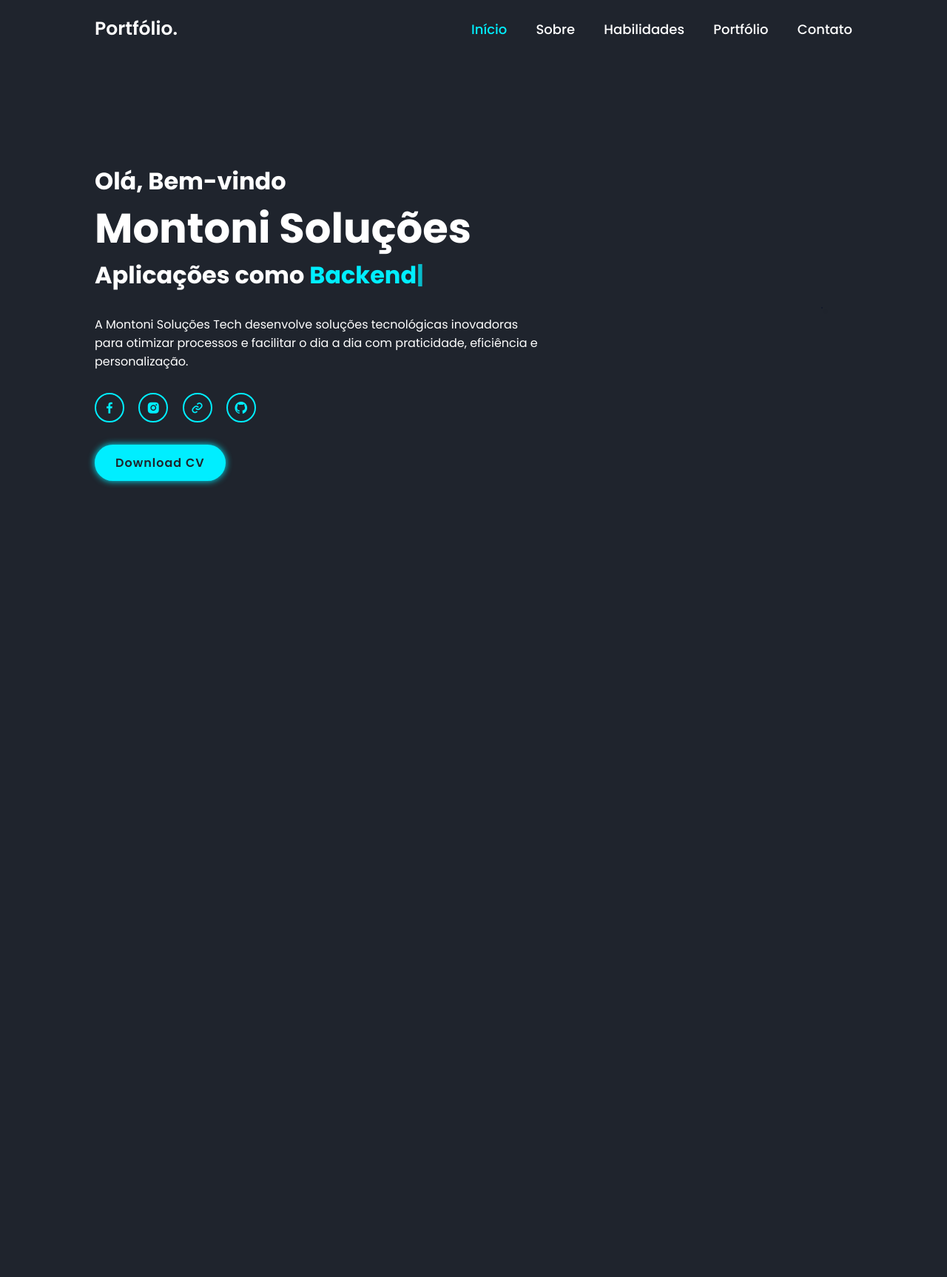
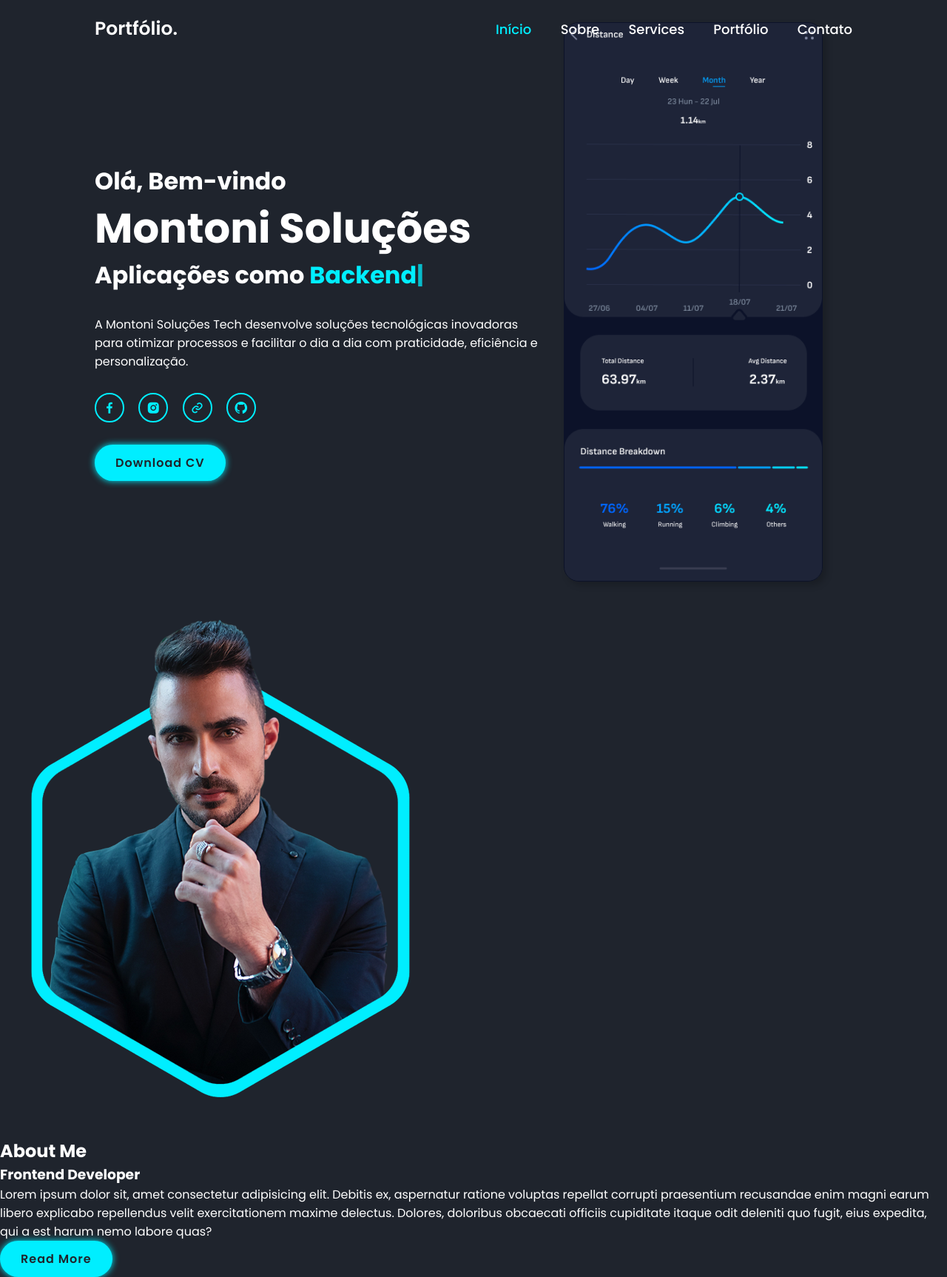
Before and after one commit to jonathanmontoni/portfolio, a plain HTML site: page business-portfolio/index.html in a window 1280 px wide. Shown: the whole page at 74% size. Before the commit the page ends 800 px from the top, so only its background shows below. Drawn offline with nearby package versions, Linux system fonts and the light colour scheme.

Commit message:
initial commit

```diff
--- a/business-portfolio/index.html
+++ b/business-portfolio/index.html
@@ -4,20 +4,30 @@
     <meta charset="UTF-8">
     <meta name="viewport" content="width=device-width, initial-scale=1.0">
     <title>Portfólio Empresarial</title>
+
+    <!-- box icons -->
     <link href='https://unpkg.com/boxicons@2.1.4/css/boxicons.min.css' rel='stylesheet'>
+
+    <!-- custon css -->
     <link rel="stylesheet" href="css/style.css">
 </head>
+
 <body>
+
+    <!-- home section design -->
     <header class="header">
         <a href="#" class="logo">Portfólio.</a>
+
         <nav class="navbar">
-            <a href="#" style="--i:1;" class="active">Início</a>
-            <a href="#" style="--i:2;">Sobre</a>
-            <a href="#" style="--i:3;">Habilidades</a>
-            <a href="#" style="--i:4;">Portfólio</a>
-            <a href="#" style="--i:5;">Contato</a>
+            <a href="#home" style="--i:1;" class="active">Início</a>
+            <a href="#about" style="--i:2;">Sobre</a>
+            <a href="#Services" style="--i:3;">Services</a>
+            <a href="#portfolio" style="--i:4;">Portfólio</a>
+            <a href="#contact" style="--i:5;">Contato</a>
         </nav>
+
     </header>
+
     <section class="home">
         <div class="home-content">
             <h3>Olá, Bem-vindo</h3>
@@ -33,9 +43,26 @@
             <a href="" class="btn">Download CV</a>
         </div>
         <div class="home-img">
-            <img src="img/mobile.png" alt="">
+            <img src="imagens/mobile.png" alt="">
         </div>
     </section>
+
+    <!-- about section design -->
+     <section class="about" id="about">
+        <div class="about-img">
+            <img src="imagens/about.png" alt="">
+        </div>
+
+        <div class="about-content">
+            <h2 class="heading">About <span>Me</span></h2>
+            <h3>Frontend Developer</h3>
+            <p>Lorem ipsum dolor sit, amet consectetur adipisicing elit. Debitis ex, aspernatur ratione voluptas repellat corrupti praesentium recusandae enim magni earum libero explicabo repellendus velit exercitationem maxime delectus. Dolores, doloribus obcaecati officiis cupiditate itaque odit deleniti quo fugit, eius expedita, qui a est harum nemo labore quas?</p>
+            <a href="#" class="btn">Read More</a>
+        </div>
+     </section>
+
+
+    <!-- custom js -->
     <script src="https://unpkg.com/typed.js@2.1.0/dist/typed.umd.js"></script>
     <script src="js/script.js"></script>
 </body>
```
